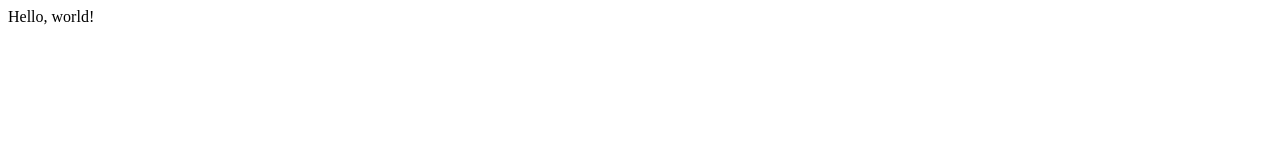
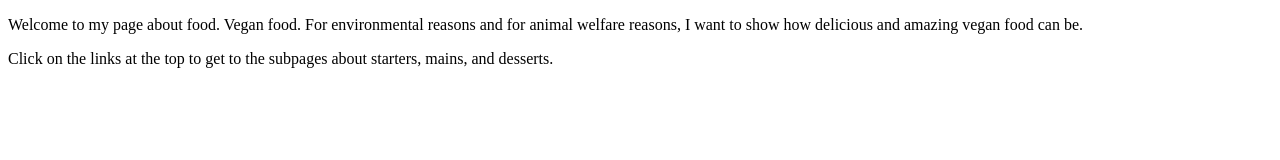
Before and after one commit to johannenedergaard/cs50_project0, a plain HTML site: page index.html in a window 1280 px wide. Drawn offline with Linux system fonts and the light colour scheme.

Commit message:
changed starter and index

```diff
--- a/index.html
+++ b/index.html
@@ -1,9 +1,10 @@
 <!DOCTYPE html>
 <html>
     <head>
-        <title>My Webpage</title>
+        <title>The Ideal Vegan Meal</title>
     </head>
     <body>
-        Hello, world!
+        <p>Welcome to my page about food. Vegan food. For environmental reasons and for animal welfare reasons, I want to show how delicious and amazing vegan food can be.</p>
+        <p>Click on the links at the top to get to the subpages about starters, mains, and desserts.</p>
     </body>
 </html>
```
Also changed, not shown: starter.html (+9 -0 lines).
